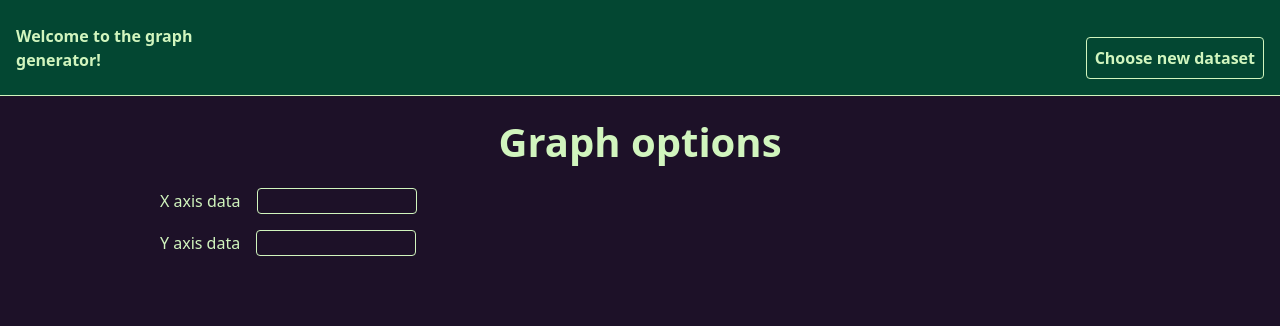
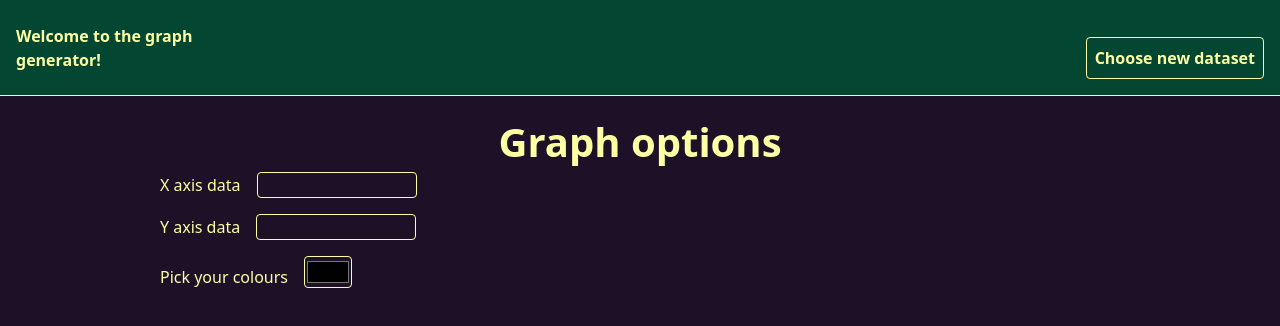
Before and after one commit to GiuliaBonifazi/graph-code-generator, a React (Vite) app: page /graph-options in a window 1280 px wide. Shown: the top 326 px of the page. Built offline with nearby package versions, Linux system fonts and the light colour scheme.

Commit message:
half of graph options page

```diff
--- a/src/index.css
+++ b/src/index.css
@@ -8,7 +8,7 @@
   line-height: 1.5;
   font-weight: 400;
 
-  color: #d1f5be;
+  color: #FDFFA3;
   background-color: #1D1128;
 
   font-synthesis: none;
@@ -23,18 +23,16 @@ nav {
 
 .genericButton:hover,.genericButton:focus {
   background-color: #034732;
-  color: #D1F5BE;
-  border-color: #D1F5BE;
+  border-color: #FDFFA3;
 }
 
 .genericButton {
   background-color: transparent;
-  color: #D1F5BE;
-  border-color: #D1F5BE;
+  border-color: #FDFFA3;
 }
 
 .pasteArea {
-  border-color: #d1f5be;
+  border-color: #FDFFA3;
 }
 
 .pasteArea:focus {
--- a/src/pages/GraphOptions.tsx
+++ b/src/pages/GraphOptions.tsx
@@ -1,14 +1,17 @@
 import Title from "./components/Title"
-import TextInput from "./components/TextInput"
+import GenericInput from "./components/GenericInput"
 
 
 const GraphOptions = () => {
     return <>
         <Title title="Graph options"></Title>
         {/* TODO DATA PREVIEW */}
-        <form className="flex flex-col justify-start">
-            <TextInput labelText="X axis data" id="x-axis-data"></TextInput>
-            <TextInput labelText="Y axis data" id="y-axis-data"></TextInput>
+        <form className="flex flex-col justify-start space-y-4">
+            <GenericInput labelText="X axis data" id="x-axis-data" type="text"></GenericInput>
+            <GenericInput labelText="Y axis data" id="y-axis-data" type="text"></GenericInput>
+            <div className="flex flex-row w-fit space-x-2">
+                <GenericInput labelText="Pick your colours" id="colour-input" type="color" dim="h-8 w-12"/>
+            </div>
         </form>
     </>
 }
--- /dev/null
+++ b/src/pages/components/GenericInput.tsx
@@ -0,0 +1,18 @@
+
+interface GenericInputProps {
+    labelText: string,
+    id: string,
+    type: string,
+    dim?: string
+}
+
+function GenericInput(
+    {labelText, id, type, dim} : GenericInputProps
+) {
+    return <div className="px-[10rem] w-fit space-x-4">
+        <label htmlFor={id}>{labelText}</label>
+        <input id={id} type={type} className={"pasteArea border rounded " + (dim == null ?  "w-40 h-fit" : dim)}/>
+    </div>
+}
+
+export default GenericInput
--- a/src/pages/components/TextInput.tsx
+++ /dev/null
@@ -1,16 +0,0 @@
-
-interface TextInputProps {
-    labelText: string,
-    id: string
-}
-
-function TextInput(
-    {labelText, id} : TextInputProps
-) {
-    return <div className="px-[10rem] space-x-4">
-        <label htmlFor={id}>{labelText}</label>
-        <input id={id} type="text" className="pasteArea border rounded w-40 h-fit mt-4"></input>
-    </div>
-}
-
-export default TextInput
```
